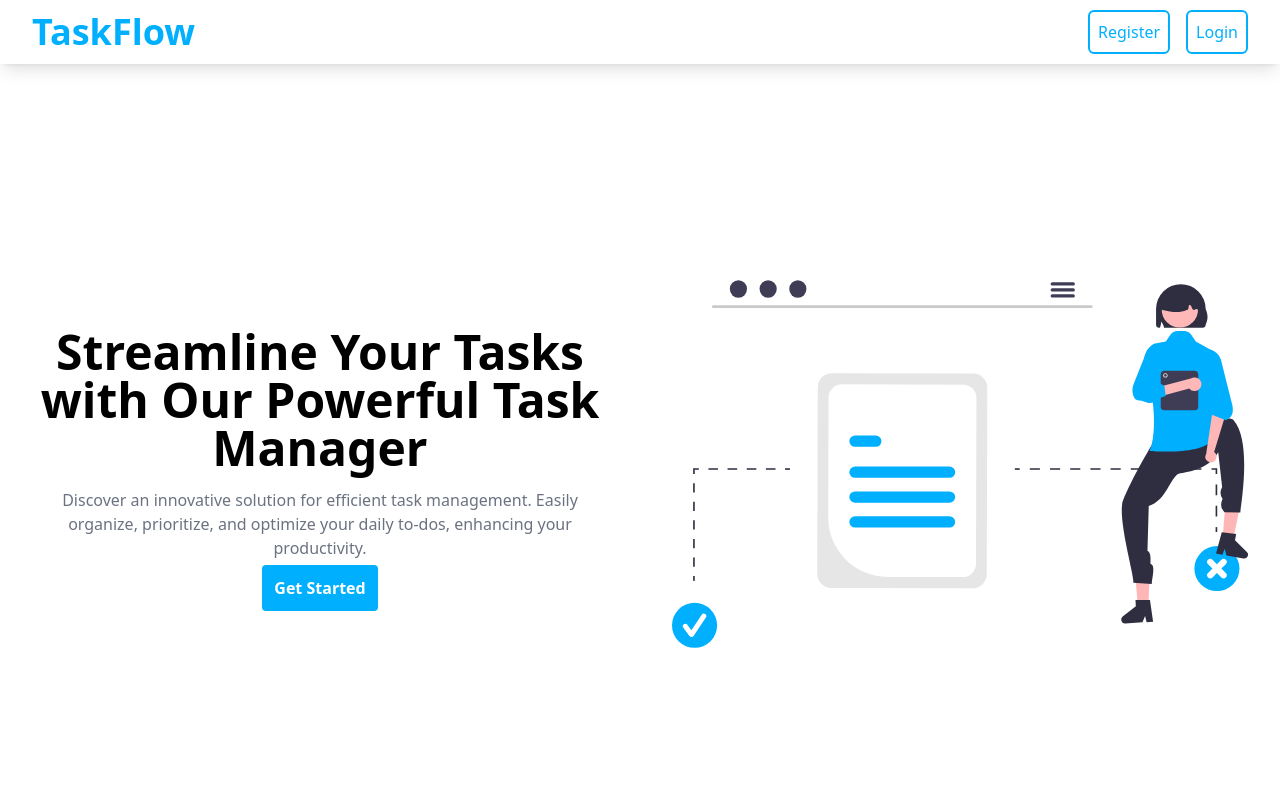
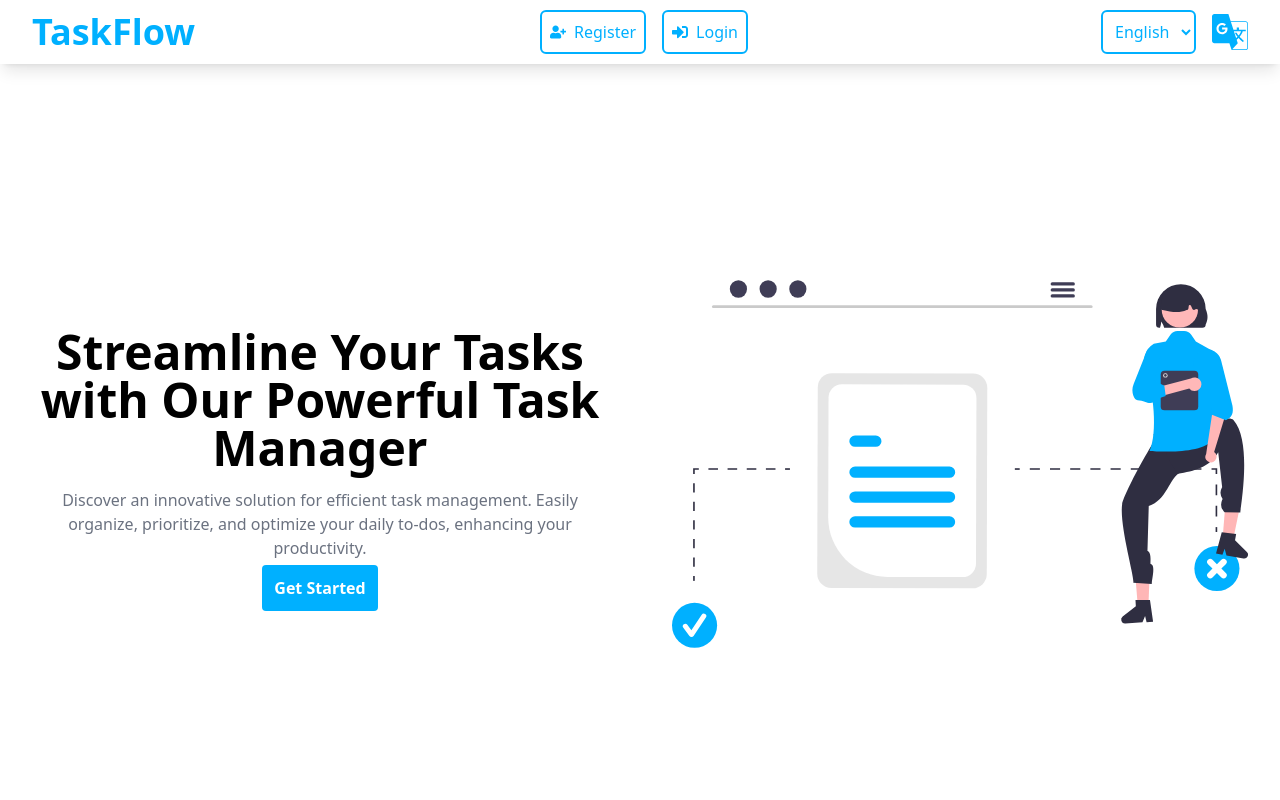
Before and after one commit to QuincyOliech/task-manager, a React (Vite) app: page / in a window 1280 px wide. Shown: the top 800 px of the page. Built offline with nearby package versions, Linux system fonts and the light colour scheme.

Commit message:
Update Navbar

```diff
--- a/src/components/Navbar.jsx
+++ b/src/components/Navbar.jsx
@@ -1,8 +1,14 @@
-import React, { useState } from 'react';
-import { FaBars } from 'react-icons/fa';
+import React, { useState } from "react";
+import { FaUserPlus, FaSignInAlt, FaBars } from "react-icons/fa";
+import { SiGoogletranslate } from "react-icons/si";
 
 function Navbar() {
   const [isMenuOpen, setMenuOpen] = useState(false);
+  const [language, setLanguage] = useState("English");
+
+  const handleLanguageChange = (event) => {
+    setLanguage(event.target.value);
+  };
 
   const toggleMenu = () => {
     setMenuOpen(!isMenuOpen);
@@ -12,10 +18,10 @@ function Navbar() {
     <nav className="bg-white w-full shadow-lg sticky top-0 z-10">
       <div className="max-w-7xl mx-auto px-4 sm:px-6 lg:px-8">
         <div className="flex items-center justify-between h-16">
-
           <div className="md:hidden w-full flex items-center justify-between">
-
-            <a href='/' className="text-custom-blue text-4xl font-bold ">TaskFlow</a>
+            <a href="/" className="text-custom-blue text-4xl font-bold">
+              TaskFlow
+            </a>
 
             <button
               onClick={toggleMenu}
@@ -25,15 +31,26 @@ function Navbar() {
             </button>
           </div>
 
-          <a href='/' className="hidden md:flex text-custom-blue text-4xl font-bold">TaskFlow</a>
+          <a
+            href="/"
+            className="hidden md:flex text-custom-blue text-4xl font-bold"
+          >
+            TaskFlow
+          </a>
 
           {isMenuOpen && (
             <div className="md:hidden py-4 flex flex-col">
               <div className="text-center">
-                <a href="/register" className="block text-custom-blue p-2 border-2 border-custom-blue hover:text-white hover:bg-custom-blue bg-white rounded-md hover-bg-custom-blue transition duration-300">
+                <a
+                  href="/register"
+                  className="block text-custom-blue p-2 border-2 border-custom-blue hover:text-white hover-bg-custom-blue bg-white rounded-md hover-bg-custom-blue transition duration-300"
+                >
                   Register
                 </a>
-                <a href="/login" className="block text-custom-blue p-2 border-2 border-custom-blue hover:text-white hover:bg-custom-blue bg-white rounded-md hover-bg-custom-blue transition duration-300">
+                <a
+                  href="/login"
+                  className="block text-custom-blue p-2 border-2 border-custom-blue hover:text-white hover-bg-custom-blue bg-white rounded-md hover-bg-custom-blue transition duration-300"
+                >
                   Login
                 </a>
               </div>
@@ -41,12 +58,30 @@ function Navbar() {
           )}
 
           <div className="hidden md:flex space-x-4">
-            <a href="/register" className="text-custom-blue p-2 border-2 border-custom-blue hover:text-white hover:bg-custom-blue bg-white rounded-md hover-bg-custom-blue transition duration-300">
-              Register
+            <a
+              href="/register"
+              className="flex items-center text-custom-blue p-2 border-2 border-custom-blue hover:text-white hover-bg-custom-blue bg-white rounded-md hover-bg-custom-blue transition duration-300"
+            >
+              <FaUserPlus className="mr-2" /> Register
             </a>
-            <a href="/login" className="text-custom-blue p-2 border-2 border-custom-blue hover:text-white hover:bg-custom-blue bg-white rounded-md hover-bg-custom-blue transition duration-300">
-              Login
+            <a
+              href="/login"
+              className="flex items-center text-custom-blue p-2 border-2 border-custom-blue hover:text-white hover-bg-custom-blue bg-white rounded-md hover-bg-custom-blue transition duration-300"
+            >
+              <FaSignInAlt className="mr-2"/> Login
             </a>
+          </div>
+
+          <div className="mt-4 md:mt-0 flex items-center text-custom-blue  space-x-2">
+            <select
+              value={language}
+              onChange={handleLanguageChange}
+              className="text-custom-blue border-2 p-2 border-custom-blue  bg-white rounded-md  m-2 transition duration-300"
+            >
+              <option value="English">English</option>
+              <option value="French">French</option>
+            </select>
+            <SiGoogletranslate className="text-4xl" />
           </div>
         </div>
       </div>
```
